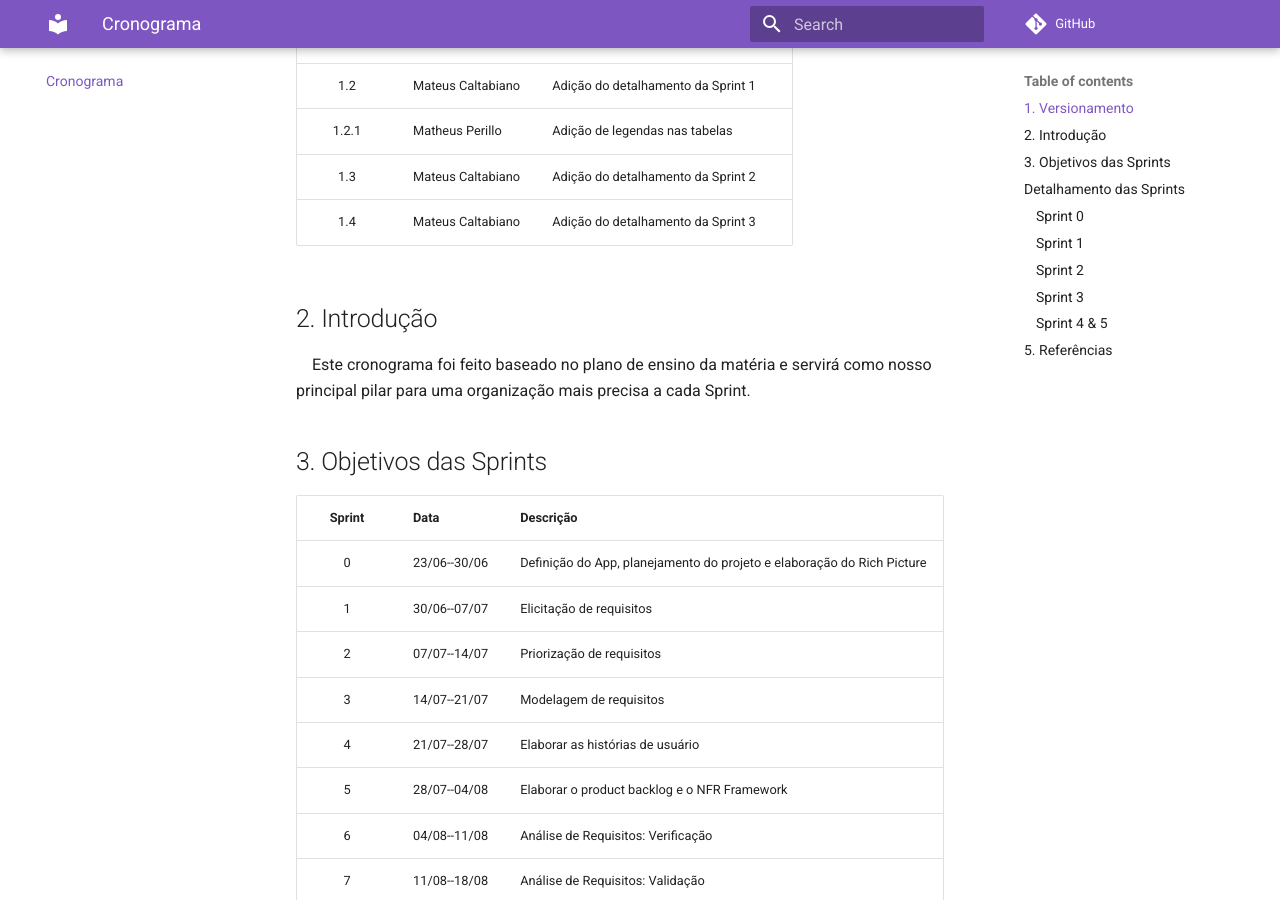
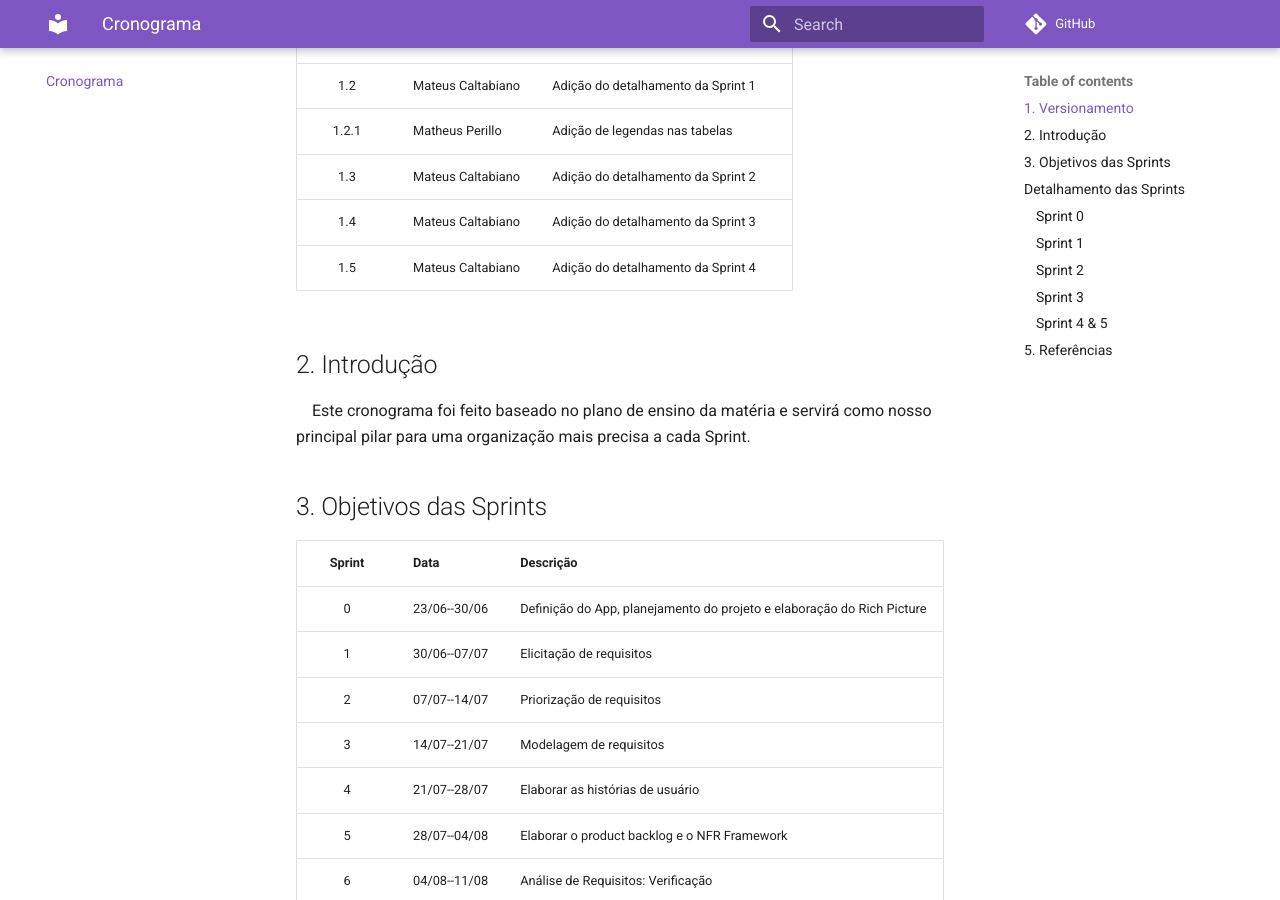
Before and after one commit to Requisitos-de-Software/2022.1-TikTok, an MkDocs documentation site: the page built from docs/cronograma.md, in a window 1280 px wide and 900 px high, scrolled down 352 px. Built offline with MkDocs 1.6.1 and Material for MkDocs 9.7.7, drawn with Linux system fonts in a browser that asks for light colours; comment, search, counter and statistics services are not loaded.

Commit message:
#46 - Atualização

```diff
--- a/docs/cronograma.md
+++ b/docs/cronograma.md
@@ -11,6 +11,8 @@
 | 1.2.1  | Matheus Perillo   | Adição de legendas nas tabelas      |
 |  1.3   | Mateus Caltabiano | Adição do detalhamento da Sprint 2  |
 |  1.4   | Mateus Caltabiano | Adição do detalhamento da Sprint 3  |
+|  1.5   | Mateus Caltabiano | Adição do detalhamento da Sprint 4  |
+
 
 ## 2. Introdução
 
```
